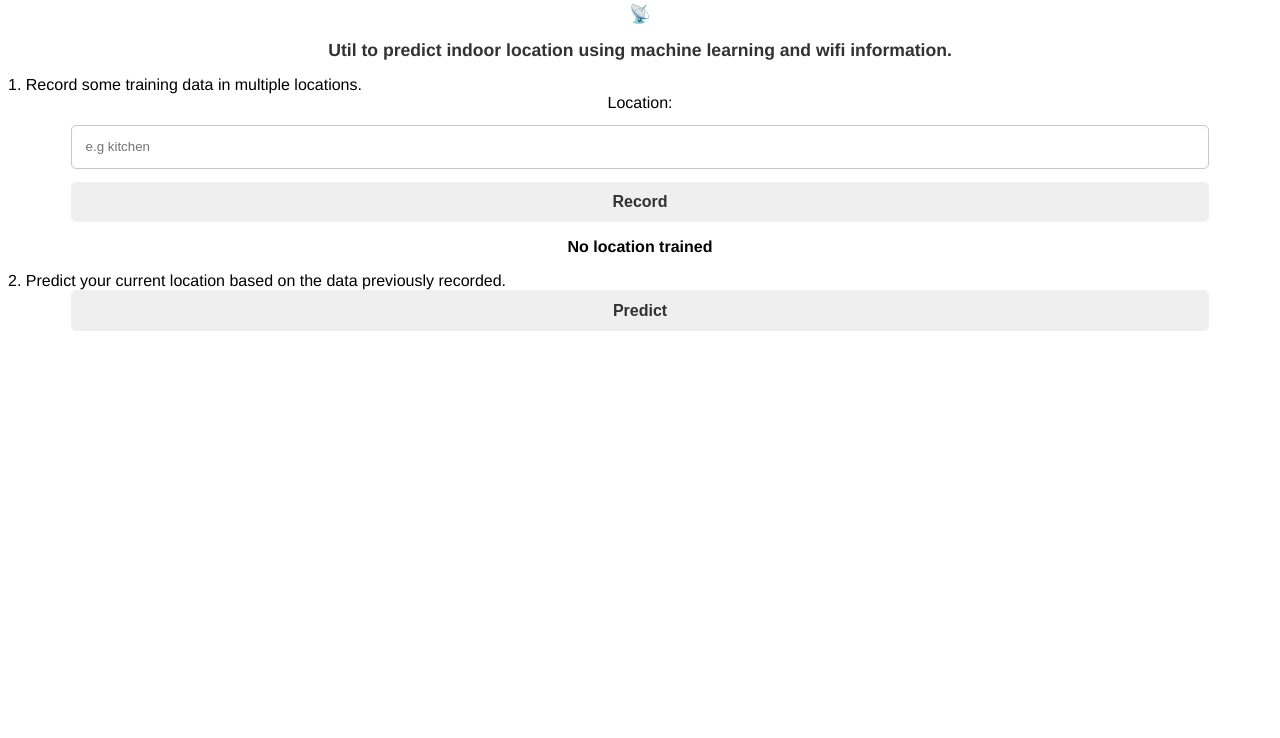
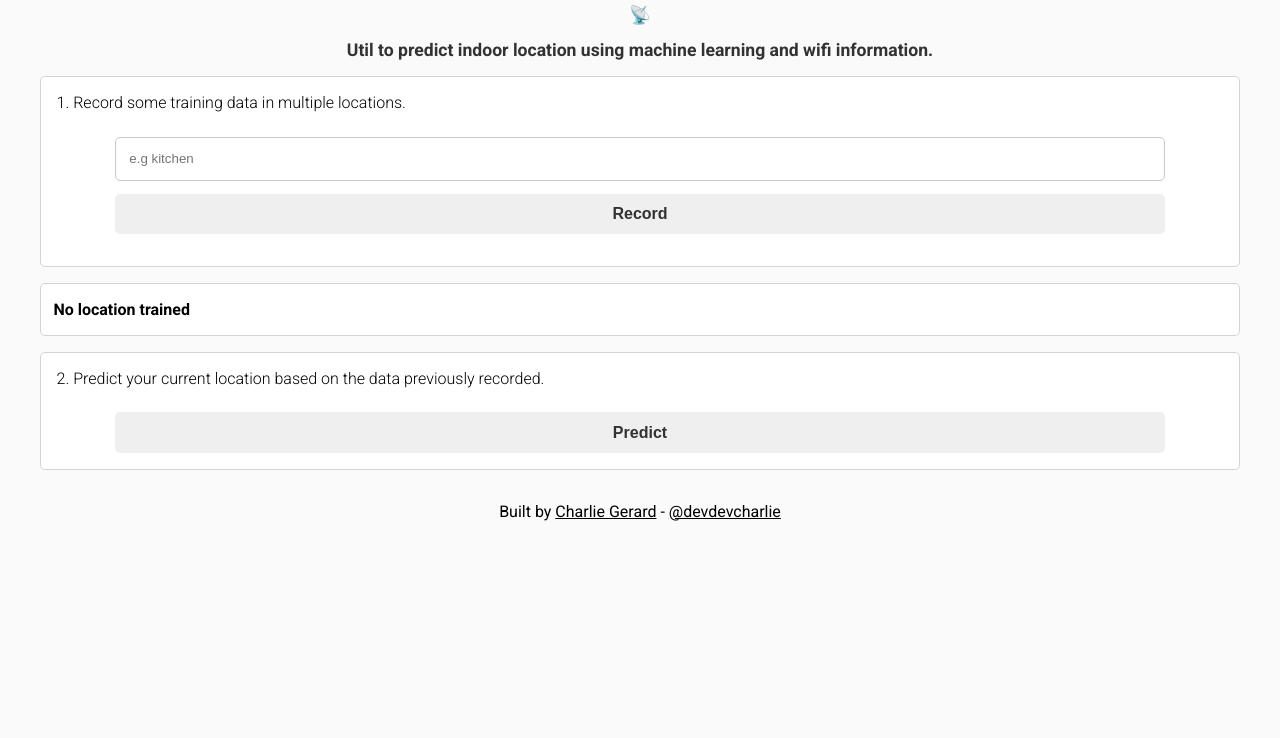
Before and after one commit to charliegerard/whereami.js, a website: page demo/index.html in a window 1280 px wide. Shown: the part 62-800 px from the top of the page. Drawn offline with Linux system fonts and the light colour scheme.

Commit message:
update style demo

```diff
--- a/demo/index.html
+++ b/demo/index.html
@@ -4,8 +4,14 @@
     <meta name="viewport" content="width=device-width, initial-scale=1.0" />
     <title>Whereami.js demo</title>
     <link rel="stylesheet" href="styles.css" />
+    <link rel="preconnect" href="https://fonts.gstatic.com" />
+    <link
+      href="https://fonts.googleapis.com/css2?family=Roboto:wght@100;300;400;500;700;900&display=swap"
+      rel="stylesheet"
+    />
   </head>
   <body>
+    <main>
       <h1>Whereami.js</h1>
       <h2>📡</h2>
       <h2>
@@ -13,11 +19,10 @@
         information.
       </h2>
       <section class="training">
-      <div>1. Record some training data in multiple locations.</div>
+        <p>1. Record some training data in multiple locations.</p>
 
         <form>
-        <label for="location"
-          >Location:
+          <label for="location" class="visuallyhidden">Location: </label>
           <input
             type="text"
             name="location"
@@ -26,7 +31,6 @@
             placeholder="e.g kitchen"
             required
           />
-        </label>
           <button class="record">Record</button>
         </form>
       </section>
@@ -36,13 +40,19 @@
       </section>
 
       <section class="predicting">
-      <div>
-        2. Predict your current location based on the data previously recorded.
-      </div>
+        <p>
+          2. Predict your current location based on the data previously
+          recorded.
+        </p>
         <button class="predict">Predict</button>
-      <section class="prediction-output"></section>
-      <h3 class="state"></h3>
+        <p class="prediction-output"></p>
       </section>
+    </main>
+
+    <footer>
+      Built by <a href="https://charliegerard.dev">Charlie Gerard</a> -
+      <a href="https://twitter.com/devdevcharlie">@devdevcharlie</a>
+    </footer>
 
     <script src="index.js" type="module"></script>
   </body>
--- a/demo/index.js
+++ b/demo/index.js
@@ -4,7 +4,8 @@ const data = [];
 const recordButton = document.getElementsByClassName("record")[0];
 const predictButton = document.getElementsByClassName("predict")[0];
 const trainingSamplesSection = document.querySelector(".training-samples");
-const state = document.querySelector("h3");
+const predictionOutput = document.querySelector(".prediction-output");
+const sampleLabel = document.getElementsByClassName("label")[0].value;
 
 const record = (label) => {
   if (label) {
@@ -19,6 +20,8 @@ const record = (label) => {
       .then((data) => {
         recordButton.disabled = false;
         recordButton.innerText = "Record";
+        recordButton.classList.remove("loading");
+        document.getElementsByClassName("label")[0].value = "";
         if (localStorage.getItem("whereamijs")) {
           let locationData = localStorage.getItem("whereamijs");
           let locationDataArray = JSON.parse(locationData);
@@ -27,7 +30,11 @@ const record = (label) => {
         } else {
           localStorage.setItem("whereamijs", JSON.stringify([data]));
         }
-        displayLocationsTrained();
+
+        // display new location trained
+        const dataP = document.createElement("p");
+        dataP.innerText = data.label;
+        trainingSamplesSection.appendChild(dataP);
       });
   }
 };
@@ -35,6 +42,7 @@ const record = (label) => {
 const predict = () => {
   predictButton.disabled = true;
   predictButton.innerText = "Predicting...";
+  predictButton.classList.add("loading");
 
   let trainingData;
 
@@ -46,10 +54,11 @@ const predict = () => {
     })
       .then((response) => response.json())
       .then((data) => {
-        console.log("PREDICT DATA", data);
-
         predictButton.disabled = false;
         predictButton.innerText = "Predict";
+        predictButton.classList.remove("loading");
+        predictionOutput.innerText = `Location predicted: ${data}`;
+        predictionOutput.style.display = "block";
       })
       .catch((e) => {
         console.log("Error", e);
@@ -92,6 +101,7 @@ const displayLocationsTrained = () => {
     sectionTitle.innerText = "No location trained";
   }
 };
+
 window.onload = () => {
   displayLocationsTrained();
 };
--- a/demo/styles.css
+++ b/demo/styles.css
@@ -1,6 +1,16 @@
 body {
-  font-family: Helvetica;
-  background: white;
+  font-family: "Roboto", sans-serif;
+  background: rgb(250, 250, 250);
+}
+
+main {
+  width: 95%;
+  display: block;
+  margin: 0 auto 2em auto;
+}
+
+h1 {
+  font-weight: 900;
 }
 
 h1,
@@ -11,22 +21,11 @@ h2 {
 
 h2 {
   font-size: 1.1em;
+  font-weight: 700;
 }
 
 h3 {
   font-size: 1em;
-  text-align: center;
-}
-
-/* .predicting {
-  background: rgb(246, 246, 246);
-  border-radius: 5px;
-  padding: 0.5em;
-  margin-bottom: 1em;
-} */
-
-.training {
-  margin-bottom: 1em;
 }
 
 .training label {
@@ -35,11 +34,17 @@ h3 {
   text-align: center;
 }
 
+.training p,
+.predicting p {
+  margin: 0 0 1.5em 0;
+  font-weight: 300;
+}
+
 input {
   padding: 1em;
   display: block;
   width: 90%;
-  margin: 1em auto;
+  margin: 0 auto 1em auto;
   border: 1px solid rgb(200, 200, 200);
   border-radius: 5px;
 }
@@ -57,12 +62,64 @@ button,
   font-weight: bold;
 }
 
+.training,
+.predicting {
+  border: 1px solid lightgray;
+  border-radius: 5px;
+  padding: 1em;
+  margin: 1em 0;
+  background: white;
+}
+
+.training-samples {
+  background: white;
+  border-radius: 5px;
+  border: 1px solid lightgray;
+  max-height: 15em;
+  overflow-y: scroll;
+}
+
+.training-samples h3 {
+  padding: 0 0.8em;
+}
+
 .training-samples p {
-  margin: 0.5em;
+  margin: 0.2em 0;
+  padding: 0.8em;
+  text-transform: capitalize;
+}
+
+.training-samples p:nth-child(even) {
+  background: rgb(245, 245, 245);
 }
 
 .loading {
   animation: fade 1s ease infinite;
+}
+
+.visuallyhidden {
+  clip: rect(0 0 0 0);
+  clip-path: inset(50%);
+  height: 1px;
+  overflow: hidden;
+  white-space: nowrap;
+  width: 1px;
+}
+
+.prediction-output {
+  font-weight: 700;
+  text-align: center;
+  font-size: 1.5em;
+  display: none;
+}
+
+footer {
+  text-align: center;
+  margin-bottom: 1em;
+}
+
+footer a {
+  color: black;
 }
 
 @keyframes fade {
```
Also changed, not shown: README.md. Lines whose indentation alone changed are shown as unchanged.
